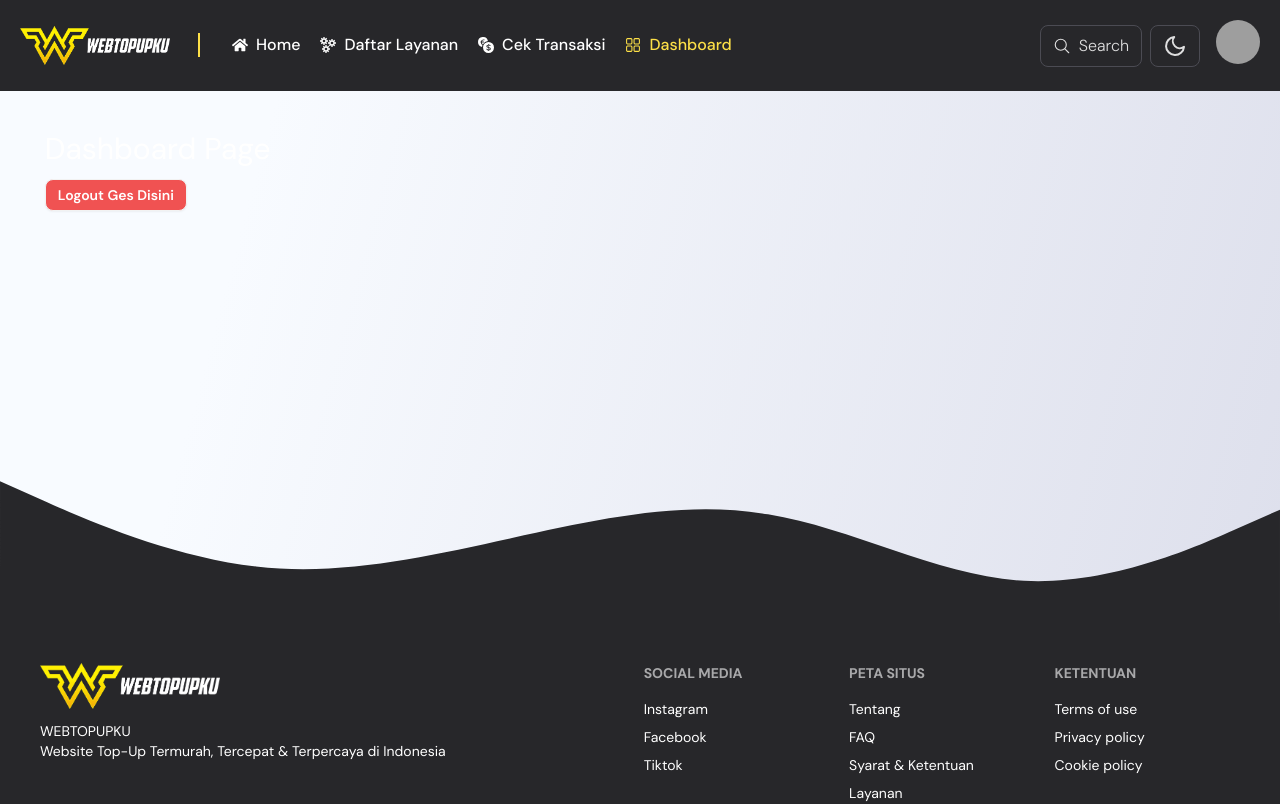
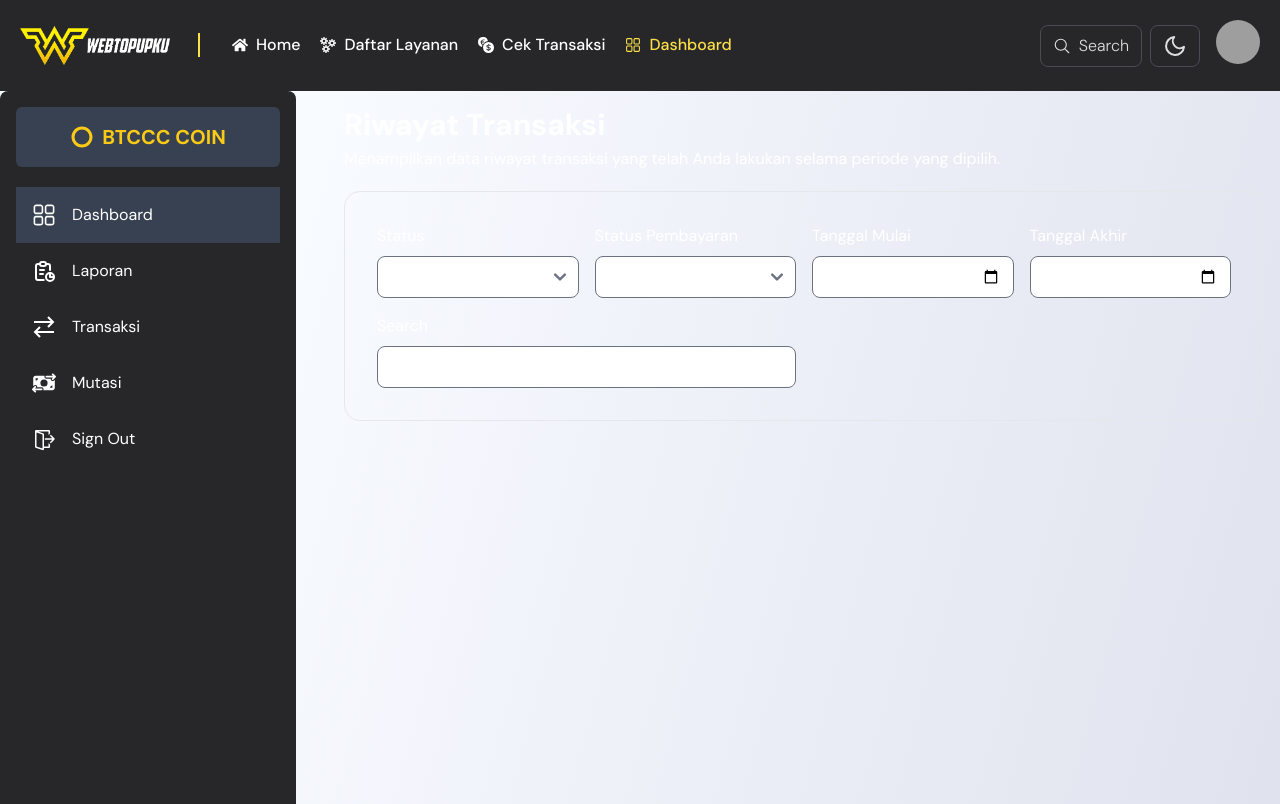
Before and after one commit to ilhamkhalik05/topup-web, a React (Vite) app: page /dashboard in a window 1280 px wide. Shown: the top 804 px of the page. Built offline with nearby package versions, Linux system fonts and the light colour scheme; sample sign-in values are in the browser's storage; grey boxes are pictures that could not be loaded.

Commit message:
[Feat[ Dashboard tab landing page

```diff
--- /dev/null
+++ b/src/components/dashboard-tab.jsx
@@ -0,0 +1,142 @@
+export default function DashboardTab({ dashboardSession }) {
+   switch (dashboardSession) {
+      case 'dashboard':
+         return (
+            <Dashboard />
+         )
+      case 'laporan':
+         return (
+            <Report />
+         )
+      case 'mutasi':
+         return (
+            <Mutation />
+         )
+      case 'transaksi':
+         return (
+            <Transaction />
+         )
+      default:
+         null
+   }
+}
+
+
+const Dashboard = () => {
+   return (
+      <div className='w-full p-4'>
+         <div className='card w-full bg-transparent text-white mb-5'>
+            <h1 className='text-3xl mb-1 font-bold'>Riwayat Transaksi</h1>
+            <h3>Menampilkan data riwayat transaksi yang telah Anda lakukan selama periode yang dipilih.</h3>
+         </div>
+         <div className='card w-full grid grid-cols-4 gap-4 bg-transparent text-white border p-8'>
+            <div className='text-left'>
+               <h1 className='mb-2'>Status</h1>
+               <select name="" id="" className='relative block w-full rounded-lg bg-base-100'>
+                  <option value="">Semua</option>
+                  <option value="1">Menunggu</option>
+                  <option value="2">Sedang Diproses</option>
+                  <option value="3">Selesai</option>
+                  <option value="4">Dibatalkan</option>
+                  <option value="5">Gagal</option>
+               </select>
+            </div>
+            <div className='text-left'>
+               <h1 className='mb-2'>Status Pembayaran</h1>
+               <select name="" id="" className='relative block w-full rounded-lg bg-base-100'>
+                  <option value="">Semua</option>
+                  <option value="1">Dibayar</option>
+                  <option value="2">Dikembalikan</option>
+               </select>
+            </div>
+            <div className='text-left'>
+               <h1 className='mb-2'>Tanggal Mulai</h1>
+               <input type="date" name="" id="" className='relative block appearance-none w-full rounded-lg bg-base-100' />
+            </div>
+            <div className='text-left'>
+               <h1 className='mb-2'>Tanggal Akhir</h1>
+               <input type="date" name="" id="" className='relative block appearance-none w-full rounded-lg bg-base-100' />
+            </div>
+            <div className='text-left col-span-2'>
+               <h1 className='mb-2'>Search</h1>
+               <input type="search" name="" id="" className='relative block appearance-none w-full rounded-lg bg-base-100' />
+            </div>
+         </div>
+      </div>
+   )
+}
+
+const Report = () => {
+   return (
+      <div className='w-full p-4'>
+         <div className='card w-full bg-transparent text-white mb-5'>
+            <h1 className='text-3xl mb-1 font-bold'>Laporan</h1>
+            <h3>Menampilkan data riwayat transaksi yang telah Anda lakukan selama periode yang dipilih.</h3>
+         </div>
+         <div className='card w-full grid grid-cols-4 gap-4 bg-transparent text-white border p-8'>
+            <div className='text-left col-span-2'>
+               <h1 className='mb-2'>Produk</h1>
+               <select name="" id="" className='relative appearance-none block w-full rounded-lg bg-base-100'>
+                  <option value="">-- Pilih Semua Produk --</option>
+                  <option value="1">Mobile Legend</option>
+                  <option value="2">coc</option>
+                  <option value="3">kuda kudaan</option>
+                  <option value="4">judi</option>
+                  <option value="5">Gagal</option>
+               </select>
+            </div>
+            <div className='text-left'>
+               <h1 className='mb-2'>Tanggal Mulai</h1>
+               <input type="date" name="" id="" className='relative block appearance-none w-full rounded-lg bg-base-100' />
+            </div>
+            <div className='text-left'>
+               <h1 className='mb-2'>Tanggal Akhir</h1>
+               <input type="date" name="" id="" className='relative block appearance-none w-full rounded-lg bg-base-100' />
+            </div>
+         </div>
+      </div>
+   )
+}
+
+const Mutation = () => {
+   return (
+      <div className='w-full p-4'>
+         <div className='card w-full bg-transparent text-white mb-5'>
+            <h1 className='text-3xl mb-1 font-bold'>Riwayat Mutasi</h1>
+            <h3>Menampilkan data riwaya Mutasi yang telah Anda lakukan selama periode yang dipilih.</h3>
+         </div>
+         <div className='card w-full grid grid-cols-4 gap-4 bg-transparent text-white border p-8'>
+            <div className='text-left col-span-2'>
+               <h1 className='mb-2'>Produk</h1>
+               <input type="text" name="" id="" placeholder='$amount $-amount' className='relative block appearance-none w-full rounded-lg bg-base-100' />
+            </div>
+            <div className='text-left'>
+               <h1 className='mb-2'>Tanggal Mulai</h1>
+               <input type="date" name="" id="" className='relative block appearance-none w-full rounded-lg bg-base-100' />
+            </div>
+            <div className='text-left'>
+               <h1 className='mb-2'>Tanggal Akhir</h1>
+               <input type="date" name="" id="" className='relative block appearance-none w-full rounded-lg bg-base-100' />
+            </div>
+         </div>
+      </div>
+   )
+}
+
+const Transaction = () => {
+   return (
+      <div className='w-full p-4'>
+         <div className='card w-full bg-transparent text-white mb-5'>
+            <h1 className='text-3xl mb-1 font-bold'>Transaksi Hari Ini</h1>
+         </div>
+         <div className='grid text-center gap-8 grid-cols-4'>
+            {[...Array(6)].map((_, index) => (
+               <div key={index} className={`items-center justify-center h-64 col-span-${index < 2 ? '2' : '1'} w-full ${index === 2 ? 'bg-yellow-300' : index === 3 ? 'bg-red-300' : index === 4 ? 'bg-blue-300' : 'bg-green-300'} rounded-lg`}>
+                  <h1 className='text-4xl items-center justify-center font-semibold'>0</h1>
+               </div>
+            ))}
+         </div>
+      </div>
+
+   )
+}
--- a/src/pages/Auth.jsx
+++ b/src/pages/Auth.jsx
@@ -41,7 +41,7 @@ export default function Auth({ currentPage }) {
 
          <div className="grid grid-cols-4 w-full h-screen">
             {/* Side Pic */}
-            <div className="hidden lg:block col-span-2">
+            <div className="hidden lg:block col-span-2 overflow-hidden">
                <img className='w-full h-full object-cover object-center' src={authSideImg} alt="" />
             </div>
 
--- a/src/pages/dashboard.jsx
+++ b/src/pages/dashboard.jsx
@@ -1,14 +1,21 @@
-import { signout } from "../lib/auth/actions"
-import { getLocalToken } from "../lib/auth/utils"
-import { useNavigate } from "react-router"
-import { useEffect } from "react"
+import RootLayout from "../root-layout";
+import DashboardTab from "../components/dashboard-tab";
+import { RxDashboard } from "react-icons/rx";
+import { GrTransaction } from "react-icons/gr";
+import { FaMoneyBillTransfer } from "react-icons/fa6";
+import { TbReport } from "react-icons/tb"
+import { VscSignOut } from "react-icons/vsc";
 
-import RootLayout from "../root-layout"
-import Container from "../components/container"
+import { useEffect, useState } from 'react';
+import { useNavigate } from 'react-router';
+
+import { getLocalToken } from '../lib/auth/utils';
+import { signout } from "../lib/auth/actions";
 
 export default function Dashboard() {
+    const [dashboardSession, setDashboardSession] = useState('dashboard')
+    const navigate = useNavigate()
     const token = getLocalToken()
-   const navigate = useNavigate()
 
     useEffect(() => {
         if (!token) {
@@ -16,16 +23,70 @@ export default function Dashboard() {
         }
     }, [token])
 
+    const dashboardServices = [
+        {
+            title: "Dashboard",
+            icon: <RxDashboard size={24} />
+        },
+        {
+            title: "Laporan",
+            icon: <TbReport size={24} />
+        },
+        {
+            title: "Transaksi",
+            icon: <GrTransaction size={24} />
+        },
+        {
+            title: "Mutasi",
+            icon: <FaMoneyBillTransfer size={24} />
+        },
+        {
+            title: "Sign Out",
+            icon: <VscSignOut size={24} />
+        }
+    ]
+
+    const handleDashboardSessionState = (title) => {
+        if (title === 'sign out') {
+            signout()
+        }
+
+        setDashboardSession(title)
+    }
+
     return (
         <RootLayout>
-         <Container>
-            <h1 className="text-3xl text-white mb-3">Dashboard Page</h1>
-            <button
-               onClick={signout}
-               className="btn btn-sm bg-red-500 text-white">
-               Logout Ges Disini
-            </button>
-         </Container>
+            <div className="relative min-h-screen container grid grid-cols-8 gap-8">
+                <aside className="col-span-2 sticky top-0 rounded-lg h-full bg-dark-ui-2 text-white p-4">
+                    <nav className="flex flex-col gap-5">
+                        <div className="flex items-center justify-center text-yellow-300 text-xl font-bold py-4 bg-gray-700 rounded-md space-x-2">
+                            <svg xmlns="http://www.w3.org/2000/svg" viewBox="0 0 24 24" fill="currentColor" className="h-6 w-6">
+                                <path d="M12 1.5c-5.79 0-10.5 4.71-10.5 10.5s4.71 10.5 10.5 10.5 10.5-4.71 10.5-10.5S17.79 1.5 12 1.5zm0 18a7.5 7.5 0 110-15 7.5 7.5 0 010 15zM12 9v6m0 0h-2m2 0h2m2-3h-4.5M8.25 6.75l-1.5 1.5m9 0l1.5-1.5M4.5 12H7m10 0h2.5" />
+                            </svg>
+                            <span>BTCCC COIN</span>
+                        </div>
+                        <div className="flex flex-col">
+                            {dashboardServices.map(({ title, icon }) => (
+                                <div
+                                    key={title}
+                                    className={`${dashboardSession.toLowerCase() === title.toLowerCase() && 'bg-gray-700'}
+                                    ${title === "Sign Out" ? 'hover:bg-red-600' : 'hover:bg-gray-700'}
+                                    cursor-pointer flex items-center space-x-4 p-4 transition-colors duration-300`
+                                    }
+                                    onClick={() => handleDashboardSessionState(title.toLowerCase())}
+                                >
+                                    {icon}
+                                    <span>{title}</span>
+                                </div>
+                            ))}
+                        </div>
+                    </nav>
+                </aside>
+
+                <main className='col-span-6'>
+                    <DashboardTab dashboardSession={dashboardSession} />
+                </main>
+            </div>
         </RootLayout>
-   )
+    );
 }
```
Lines whose indentation alone changed are shown as unchanged.
